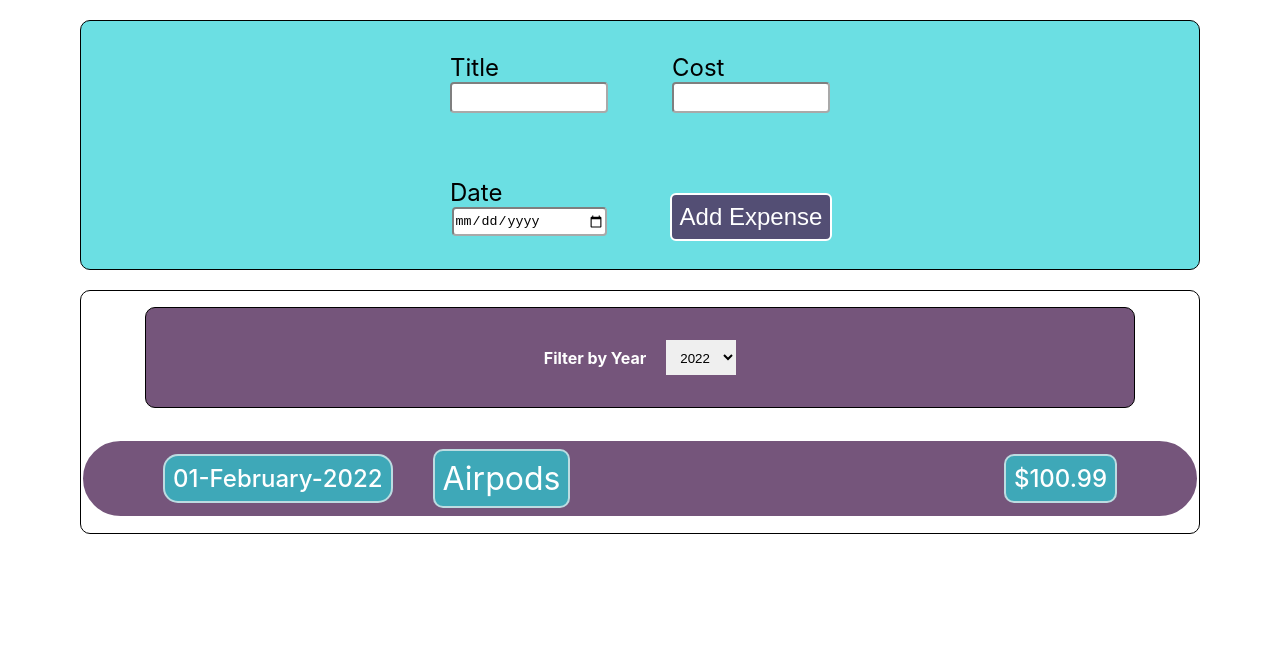
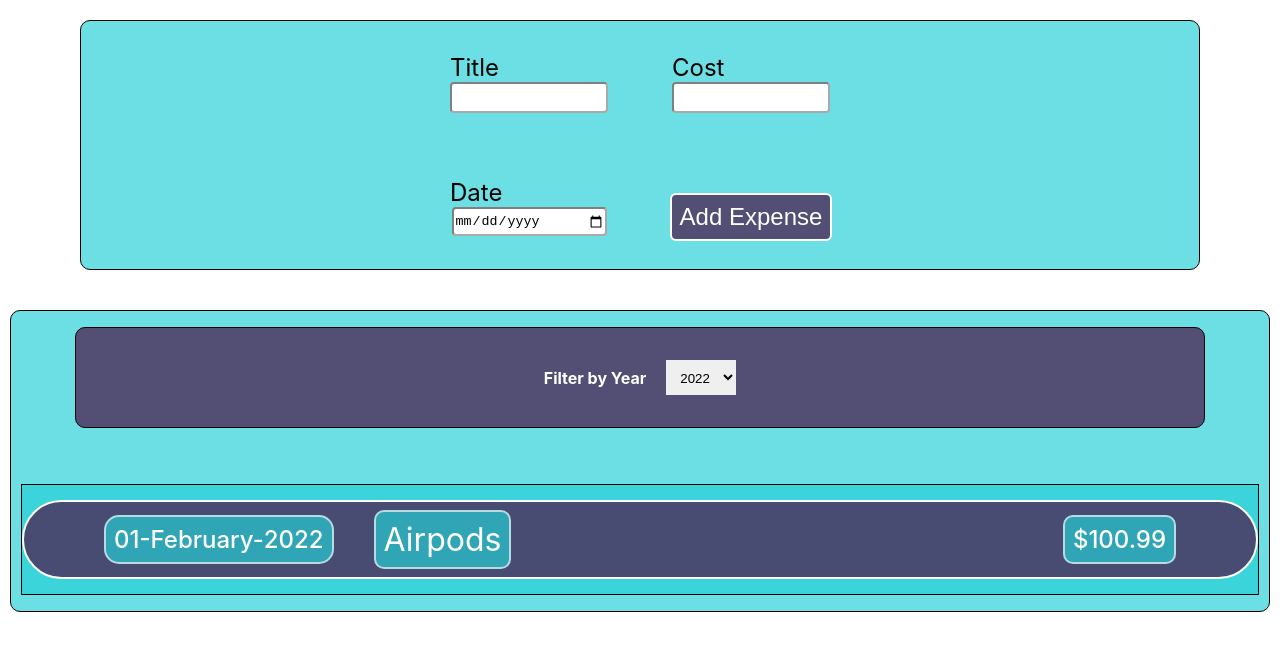
Before and after one commit to alitalipcoskun/Needs-List-App-, a React (Create React App) app: page / in a window 1280 px wide. Shown: the top 650 px of the page. Built offline with nearby package versions, Linux system fonts and the light colour scheme.

Commit message:
Added ExpenseList component

```diff
--- /dev/null
+++ b/src/components/Expenses/ExpenseList.js
@@ -0,0 +1,24 @@
+import React from "react"
+import ExpenseItem from "./ExpenseItem"
+import './expense-list.css'
+
+
+function ExpenseList(props){
+    if(props.items.length === 0 ){
+        return <h2 className="error-message">Found no expenses</h2>
+    }
+    return (
+        <ul className="expense-list">
+            {props.items.map((expense) => (
+            <ExpenseItem
+            key = {expense.id}
+            title={expense.title}
+            amount={expense.amount}
+            date={expense.date}></ExpenseItem>
+        ))}
+        </ul>
+    )
+}
+
+
+export default ExpenseList;
--- a/src/components/Expenses/Expenses.js
+++ b/src/components/Expenses/Expenses.js
@@ -3,6 +3,7 @@
 import './expense-item.css';
 import Card from "./../UI/Card";
 import ExpenseFilter from "./ExpenseFilter";
+import ExpenseList from "./ExpenseList";
 
 
 function Expenses(props) {
@@ -16,15 +17,10 @@
         return expense.date.getFullYear().toString() === userYear;
     });
 
+
     return (<Card className="expense-list">
         <ExpenseFilter onFilterChange={filterChangeHandler} selected={userYear}></ExpenseFilter>
-
-
-        {filteredExpense.length === 0 ? <p className="error-message">No item on the list.</p> : filteredExpense.map((expense) => {
-            return <ExpenseItem key={expense.id} date={expense.date} title={expense.title} amount={expense.amount}></ExpenseItem>
-        }
-        )}
-
+        <ExpenseList items = {filteredExpense}></ExpenseList>
     </Card>);
 }
 
--- a/src/components/Expenses/expense-list.css
+++ b/src/components/Expenses/expense-list.css
@@ -1,4 +1,6 @@
 .expense-list{
+    list-style: none;
+    padding: 0;
     margin-left: 10px;
     margin-right: 10px;
     display: flex;
@@ -9,6 +11,13 @@
     border-width: 0.5px;
     background-color: rgba(38, 208, 214, 0.678);
 }
+
+
+.expense-list__fallback {
+    color: white;
+    text-align: center;
+}
+
 
 @media (max-width: 700px){
     .expense-list{
```
